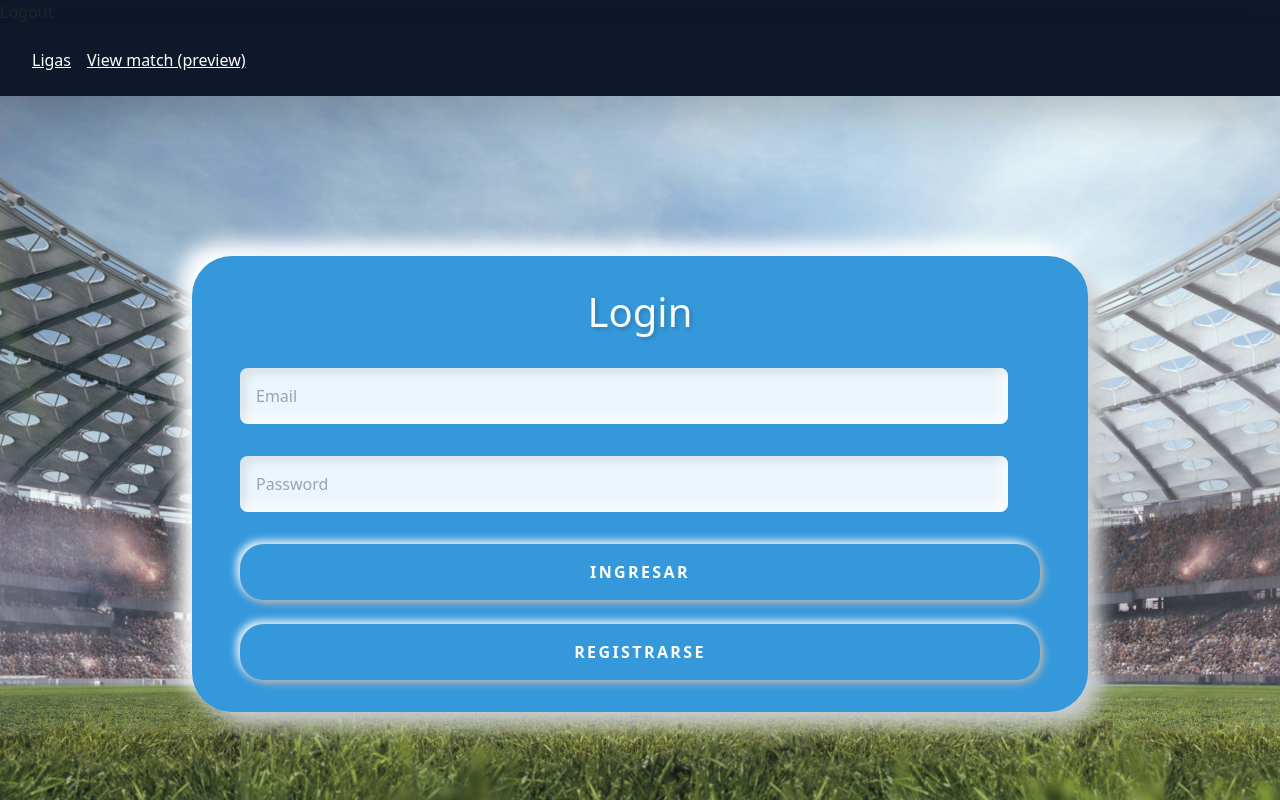
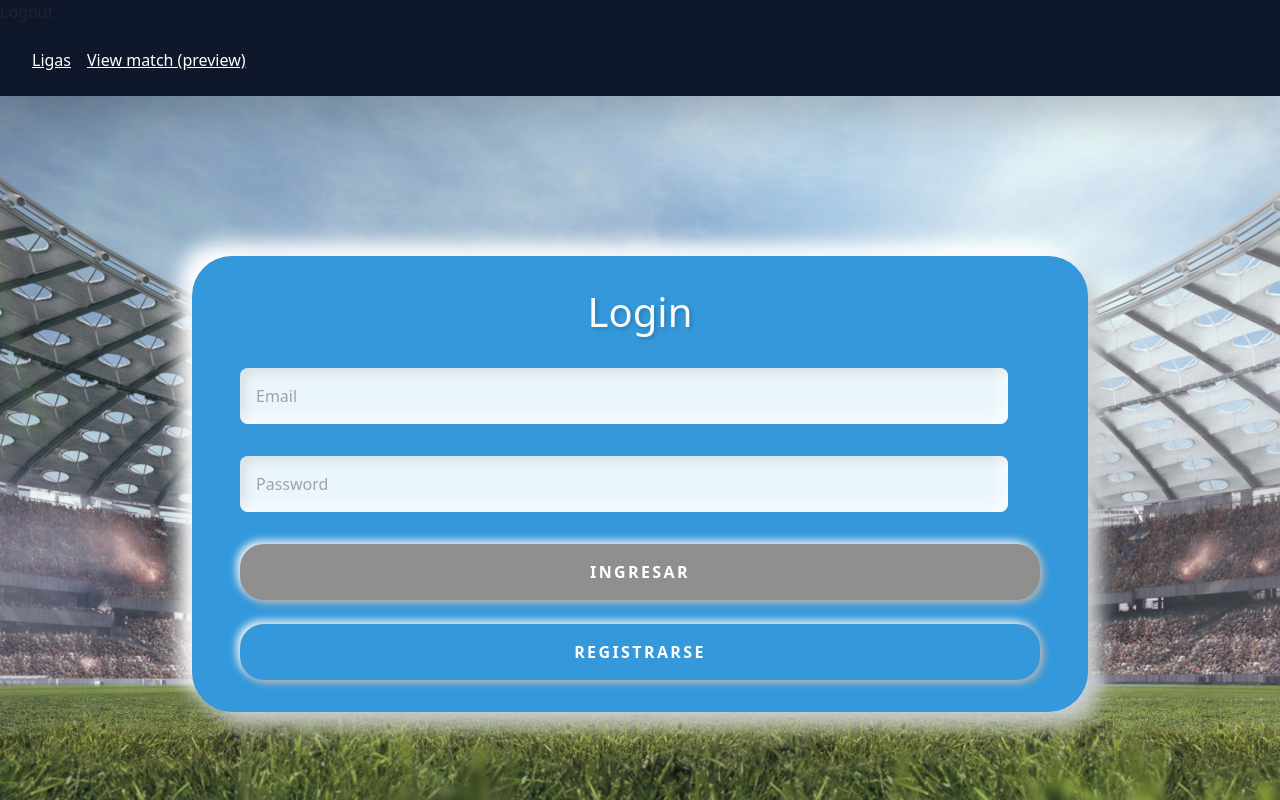
Before and after one commit to MarcosMeiller/Futbol-Mas---Tp-Final, an Angular app: page /login in a window 1280 px wide. Built offline with nearby package versions, Linux system fonts and the light colour scheme.

Commit message:
login completed

```diff
--- a/src/app/components/login/login.component.css
+++ b/src/app/components/login/login.component.css
@@ -84,3 +84,13 @@ h1 {
   color: red;
   margin-top: 10px;
 }
+
+.custom-form button.disabled-button {
+  background-color: rgb(143, 143, 143);
+  cursor: not-allowed;
+  user-select: none;
+}
+
+.custom-form button.active-button {
+  background-color: #3498db;
+}
--- a/src/app/components/login/login.component.html
+++ b/src/app/components/login/login.component.html
@@ -8,19 +8,25 @@
       [(ngModel)]="email"
       name="email"
       placeholder="Email"
-      required="required"
+      required
     />
     <input
       type="password"
       [(ngModel)]="password"
       name="password"
       placeholder="Password"
-      required="required"
+      required
     />
-    <button type="submit" (click)="login()">Ingresar</button>
+    <button
+    type="submit"
+    (click)="login()"
+    [ngClass]="{'disabled-button': isLoginButtonDisabled(), 'active-button': areFieldsCompleted()}"
+    [disabled]="isLoginButtonDisabled()"
+  >
+    Ingresar
+  </button>
     <br>
     <button routerLink="/register" class="btn">Registrarse</button>
-
   </form>
 </div>
 
--- a/src/app/components/login/login.component.ts
+++ b/src/app/components/login/login.component.ts
@@ -1,4 +1,5 @@
 // login.component.ts
+
 import { Component } from '@angular/core';
 import { AuthService } from '../../services/auth.service';
 import { Router } from '@angular/router'
@@ -19,7 +20,7 @@ export class LoginComponent {
     this.authService.login(this.email, this.password).subscribe(
       (response) => {
         console.log('Respuesta exitosa:', response);
-        this.router.navigate(['/ligas']); //esto despues tenemos que ver a donde cambiarlo.
+        this.router.navigate(['/ligas']);
       },
       (error) => {
         console.error('Error en el inicio de sesión:', error);
@@ -27,4 +28,14 @@ export class LoginComponent {
       }
     );
   }
+
+
+isLoginButtonDisabled(): boolean {
+  return !this.email || !this.password;
 }
+
+areFieldsCompleted(): boolean {
+  return !!this.email && !!this.password;
+}
+
+}
```
